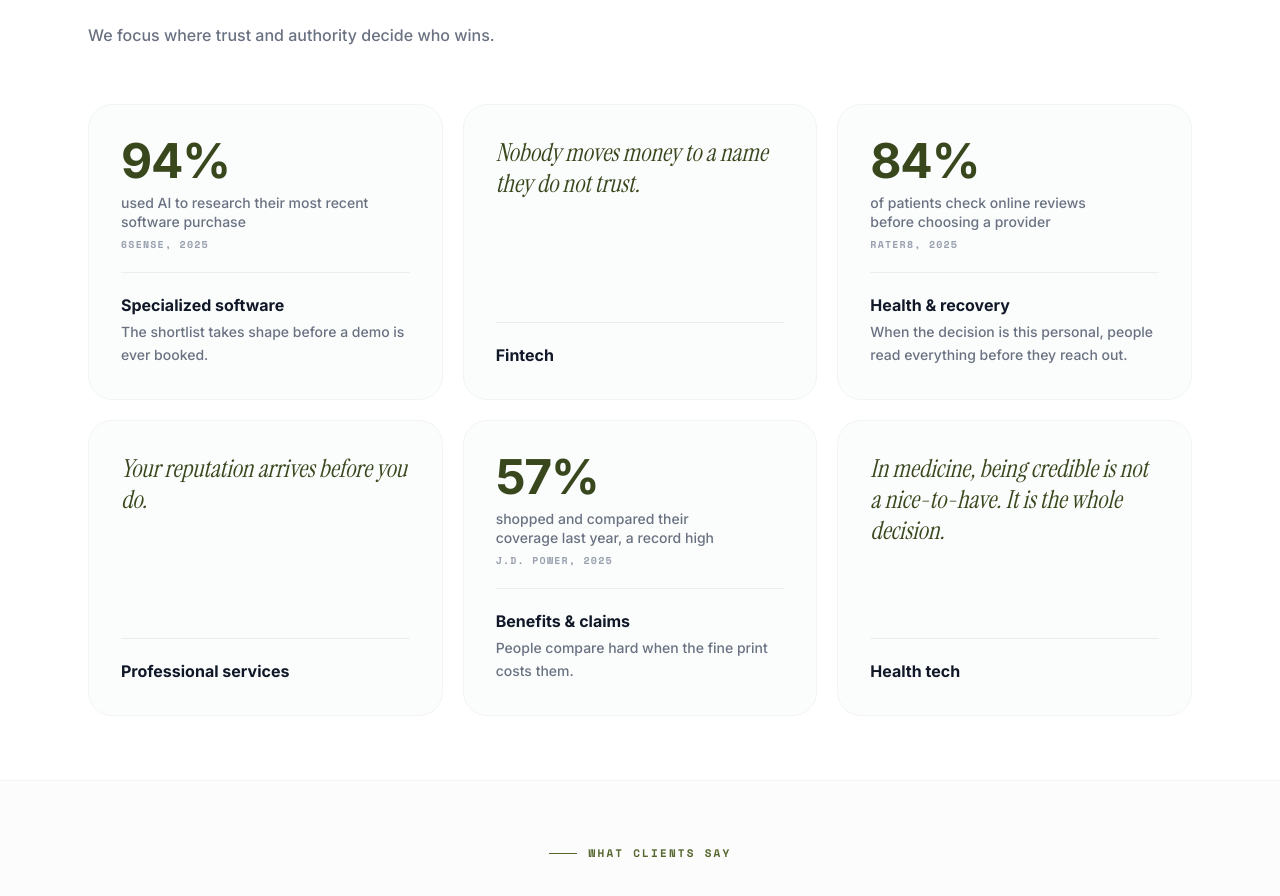
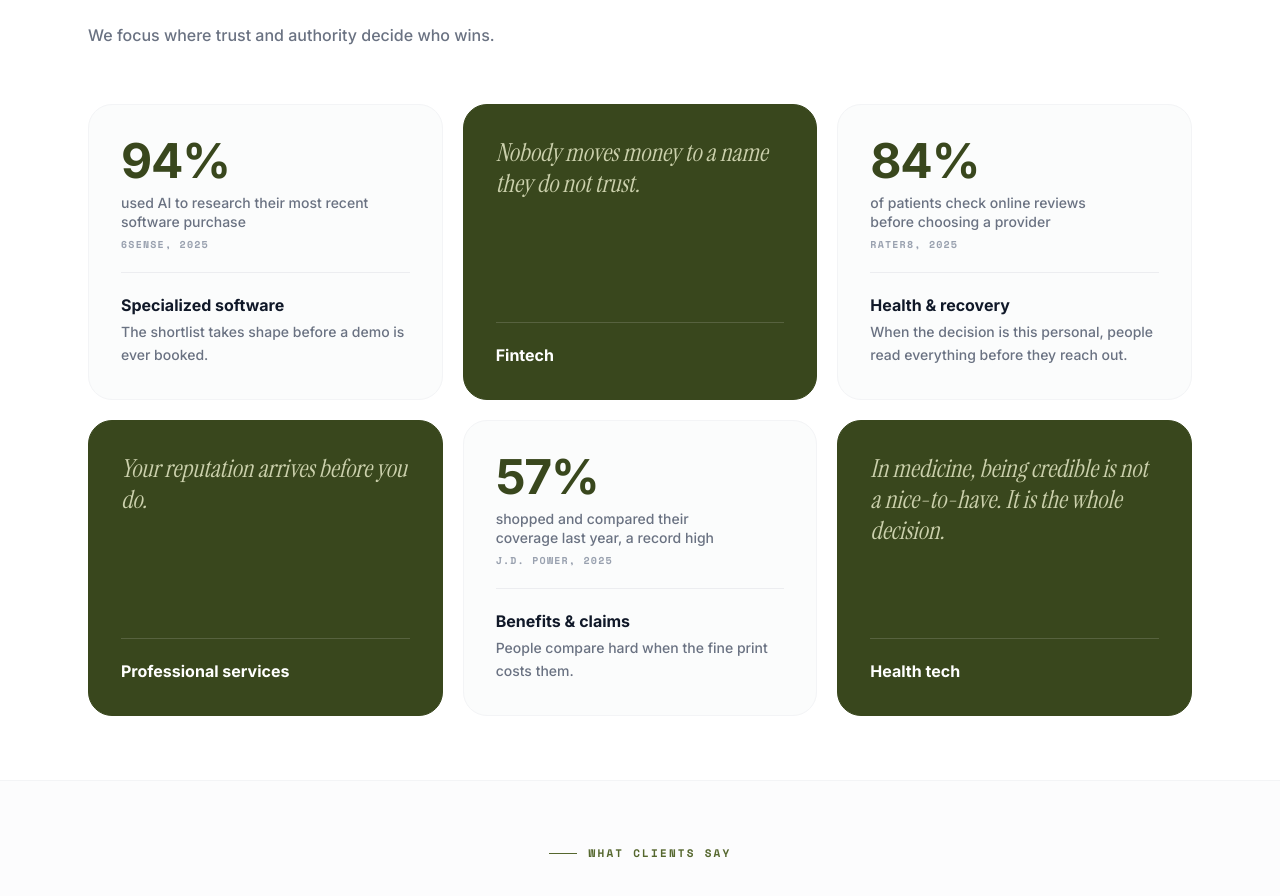
Before and after one commit to theo272004/thallo-digital, a Next.js app: page /thallo-digital/industries in a window 1280 px wide. Shown: the part 1433-2329 px from the top of the page. Built offline with nearby package versions, Linux system fonts and the light colour scheme.

Commit message:
feat(IndustriesLanding): green phrase cards (Fintech, Professional services, Health tech)

```diff
--- a/src/components/IndustriesLanding.tsx
+++ b/src/components/IndustriesLanding.tsx
@@ -183,7 +183,11 @@ export default function IndustriesPage() {
             {INDUSTRIES.map((ind) => (
               <div
                 key={ind.name}
-                className="relative overflow-hidden bg-gray-50/60 border border-gray-100 rounded-3xl p-8 flex flex-col gap-5 hover:-translate-y-1 hover:border-[#55672E]/40 hover:shadow-[0_24px_60px_-30px_rgba(57,71,29,0.2)] transition-all duration-300 min-h-[240px]"
+                className={`relative overflow-hidden rounded-3xl p-8 flex flex-col gap-5 transition-all duration-300 min-h-[240px] ${
+                  ind.type === 'phrase'
+                    ? 'bg-[#39471D] border border-[#39471D] hover:-translate-y-1 hover:shadow-[0_24px_60px_-20px_rgba(57,71,29,0.55)]'
+                    : 'bg-gray-50/60 border border-gray-100 hover:-translate-y-1 hover:border-[#55672E]/40 hover:shadow-[0_24px_60px_-30px_rgba(57,71,29,0.2)]'
+                }`}
               >
                 {ind.type === 'metric' ? (
                   <>
@@ -199,11 +203,11 @@ export default function IndustriesPage() {
                   </>
                 ) : (
                   <>
-                    <p className="font-serif italic text-[1.55rem] leading-[1.25] text-[#39471D] flex-1">
+                    <p className="font-serif italic text-[1.55rem] leading-[1.25] text-[#CBD0AC] flex-1">
                       {ind.phrase}
                     </p>
-                    <div className="pt-5 border-t border-gray-200/70">
-                      <h3 className="text-base font-bold text-gray-900">{ind.name}</h3>
+                    <div className="pt-5 border-t border-white/15">
+                      <h3 className="text-base font-bold text-white">{ind.name}</h3>
                     </div>
                   </>
                 )}
```
